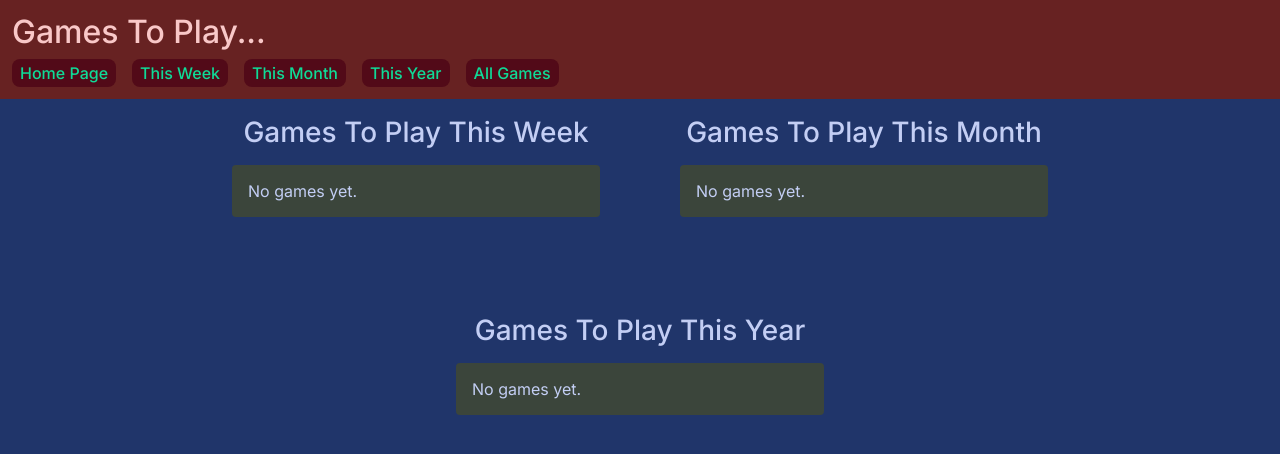
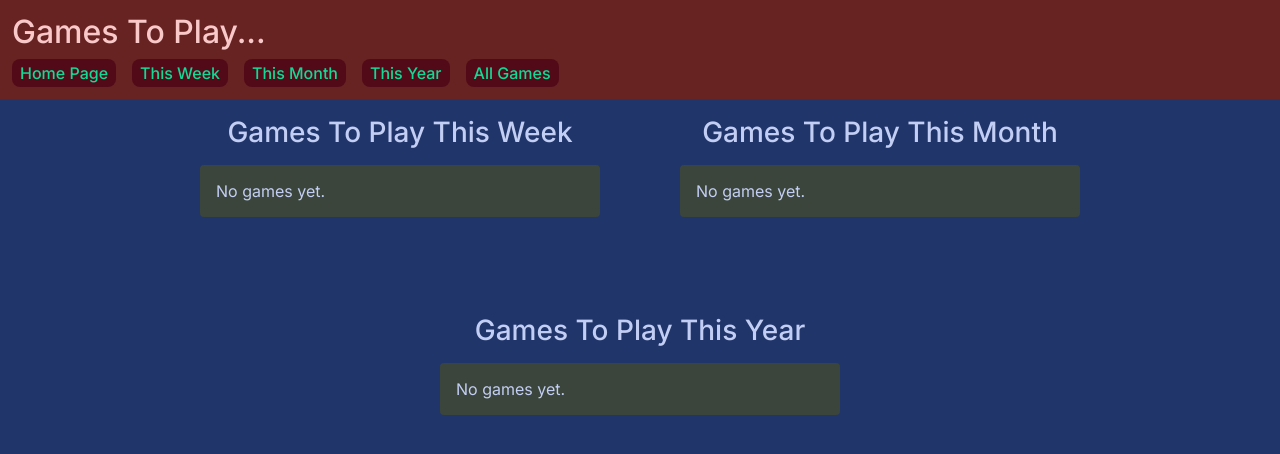
Before and after one commit to franco-ortega/to-do-games, a Next.js app: page /all in a window 1280 px wide. Shown: the top 454 px of the page. Built offline with nearby package versions, Linux system fonts and the light colour scheme.

Commit message:
set fixed width for GameList on screens 40rem or wider

```diff
--- a/components/gameEntry/GameEntry.module.scss
+++ b/components/gameEntry/GameEntry.module.scss
@@ -4,7 +4,6 @@
   background-color: var(--bkgd-game-entry);
 
   padding: .25rem .5rem;
-  min-width: 10rem;
 
   label {
     div:first-child {
--- a/components/gamesList/GamesList.module.scss
+++ b/components/gamesList/GamesList.module.scss
@@ -13,4 +13,8 @@
   display: flex;
   flex-direction: column;
   gap: 1rem;
+
+  @media (min-width: 40rem) {
+    width: 25rem;
+  }
 }
```
